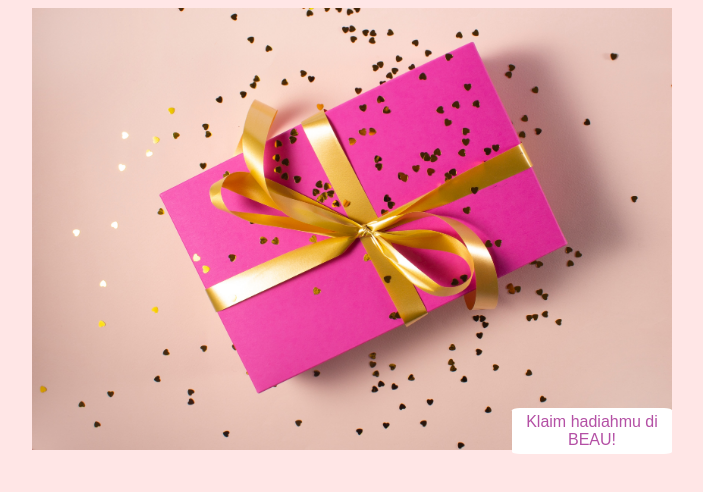
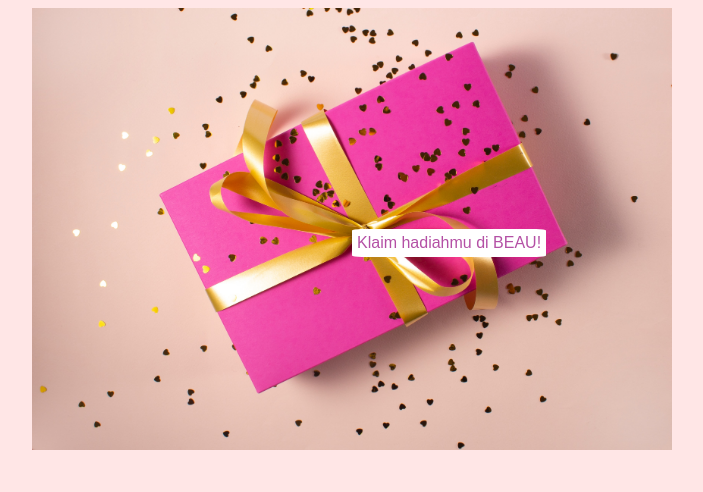
Before and after one commit to beaushop/tukarhadiah, a plain HTML site: page index.html in a window 1280 px wide. Shown: the whole page, without its empty margins (288-991 px from the left). Drawn offline with Linux system fonts and the light colour scheme.

Commit message:
Update index.html

```diff
--- a/index.html
+++ b/index.html
@@ -17,8 +17,8 @@
       z-index: 2;
       float:left;
       position: absolute;
-      top: 50vh;
-      left: 37.5vw;
+      top: 50%;
+      left: 50%;
       padding: 5px;
       border-radius: 5%;
     }
```
